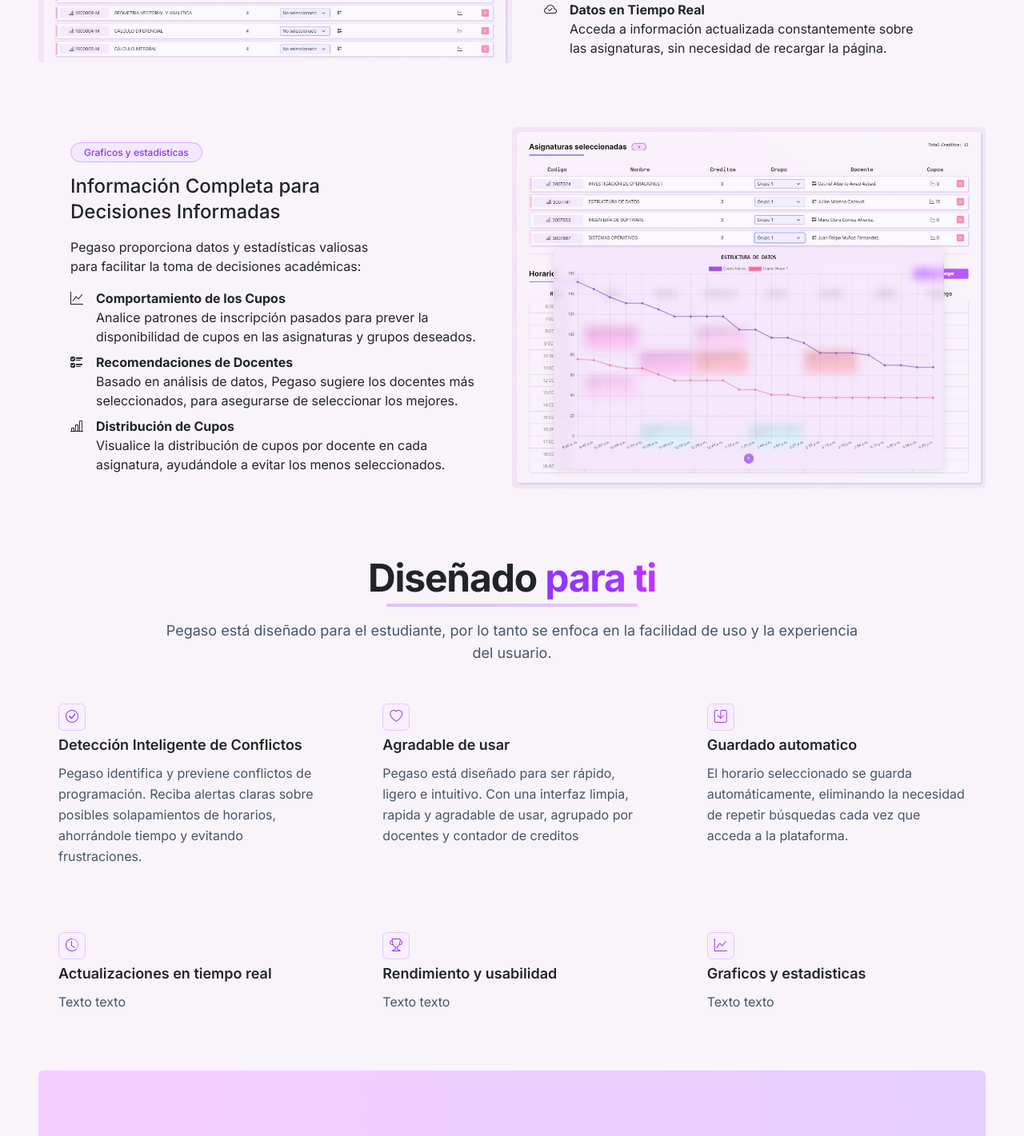
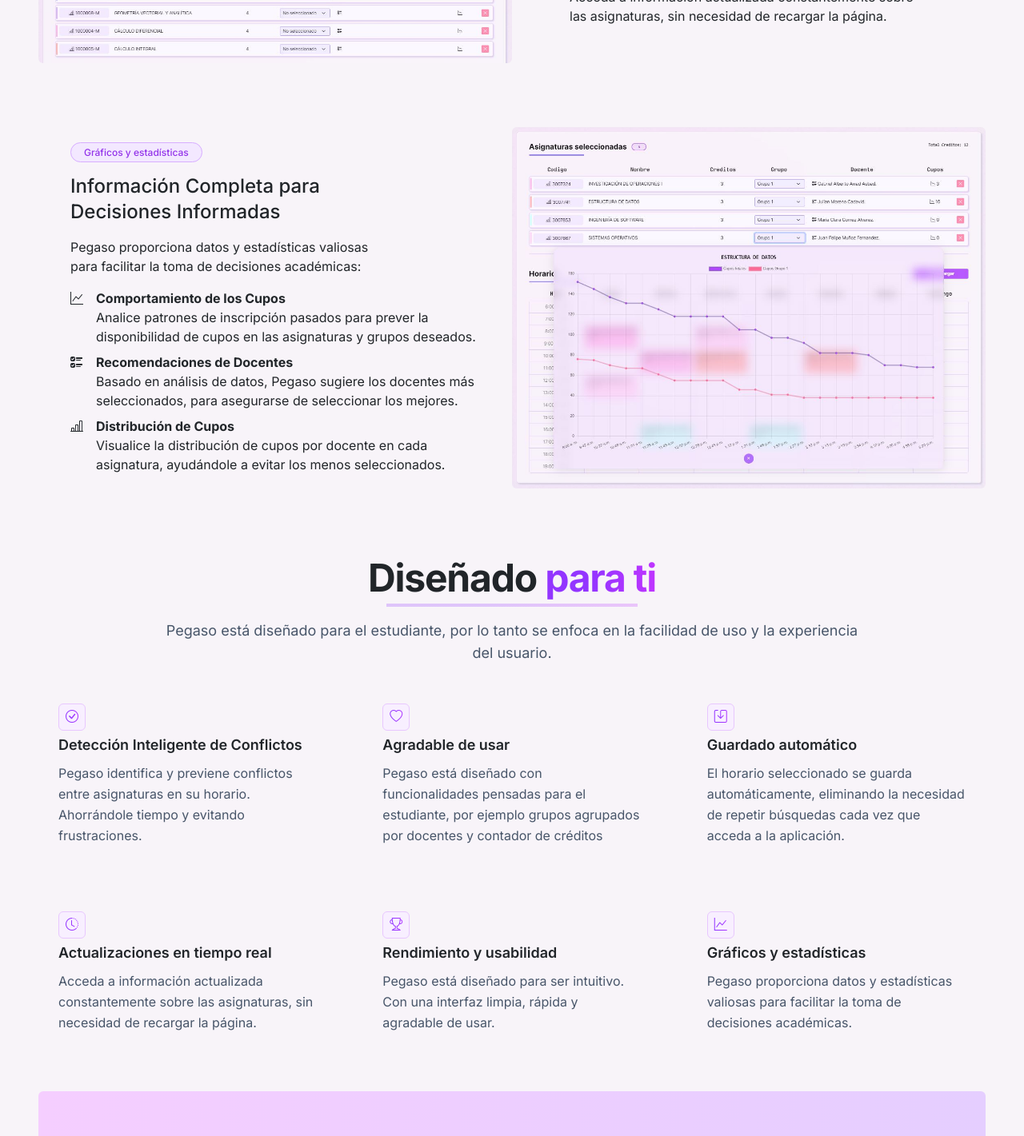
Before and after one commit to kblandonv/pegaso, a SvelteKit app: page / in a window 1280 px wide. Shown: the part 1330-2751 px from the top of the page at 80% size. Built offline with nearby package versions, Linux system fonts and the light colour scheme.

Commit message:
improve copywritting

```diff
--- a/src/routes/+page.svelte
+++ b/src/routes/+page.svelte
@@ -11,7 +11,7 @@
 </script>
 
 <svelte:head>
-	<title>Pegaso | Buscador Cursos</title>
+	<title>Pegaso | Buscador de Cursos</title>
 	<meta name="description" content="Sia creado por imlargo" />
 </svelte:head>
 
@@ -29,7 +29,7 @@
 				<hr class="hr-small" />
 				<p class="mt-3 text-center text-lg text-slate-600 [text-wrap:pretty]">
 					Pegaso va más allá de la creación de horarios. Gracias a su conjunto de herramientas,
-					ofrece una experiencia agradable y completa a los estudiantes
+					ofrece una experiencia agradable y completa a los estudiantes.
 				</p>
 			</div>
 
@@ -45,14 +45,14 @@
 					</div>
 
 					<div class="col-span-1 max-w-lg">
-						<FeatureBadge>Rapido y completo</FeatureBadge>
+						<FeatureBadge>Rápido y completo</FeatureBadge>
 
-						<h3 class="mt-3 text-2xl font-medium [text-wrap:balance]">Busquedas instantaneas</h3>
+						<h3 class="mt-3 text-2xl font-medium [text-wrap:balance]">Búsquedas instantáneas</h3>
 
 						<div class="mt-3 [text-wrap:balance]">
 							<p>
 								No más búsquedas manuales ni información desactualizada, experiencia de selección de
-								asignaturas rapida e instantanea.
+								asignaturas rápida e instantánea.
 							</p>
 
 							<div class="d-flex align-items-top mt-3 gap-3">
@@ -76,24 +76,13 @@
 									</p>
 								</div>
 							</div>
-
-							<div class="d-flex align-items-top mt-2 gap-3">
-								<i class="bi bi-cloud-check"></i>
-								<div>
-									<strong>Datos en Tiempo Real</strong>
-									<p>
-										Acceda a información actualizada constantemente sobre las asignaturas, sin
-										necesidad de recargar la página.
-									</p>
-								</div>
-							</div>
 						</div>
 					</div>
 				</div>
 
 				<div class="grid place-items-center py-10 md:grid-cols-2">
 					<div class="col-span-1 max-w-lg">
-						<FeatureBadge>Graficos y estadisticas</FeatureBadge>
+						<FeatureBadge>Gráficos y estadísticas</FeatureBadge>
 
 						<h3 class="mt-3 text-2xl font-medium [text-wrap:balance]">
 							Información Completa para Decisiones Informadas
@@ -170,8 +159,8 @@
 					<i slot="icon" class="bi bi-check-circle"></i>
 					<span slot="title">Detección Inteligente de Conflictos</span>
 					<span slot="content"
-						>Pegaso identifica y previene conflictos de programación. Reciba alertas claras sobre
-						posibles solapamientos de horarios, ahorrándole tiempo y evitando frustraciones.</span
+						>Pegaso identifica y previene conflictos entre asignaturas en su horario. Ahorrándole
+						tiempo y evitando frustraciones.</span
 					>
 				</FeatureCard>
 
@@ -179,57 +168,69 @@
 					<i slot="icon" class="bi bi-heart"></i>
 					<span slot="title">Agradable de usar</span>
 					<span slot="content"
-						>Pegaso está diseñado para ser rápido, ligero e intuitivo. Con una interfaz limpia,
-						rapida y agradable de usar, agrupado por docentes y contador de creditos</span
+						>Pegaso está diseñado con funcionalidades pensadas para el estudiante, por ejemplo
+						grupos agrupados por docentes y contador de créditos</span
 					>
 				</FeatureCard>
 
 				<FeatureCard>
 					<i slot="icon" class="bi bi-save"></i>
-					<span slot="title">Guardado automatico</span>
+					<span slot="title">Guardado automático</span>
 					<span slot="content"
 						>El horario seleccionado se guarda automáticamente, eliminando la necesidad de repetir
-						búsquedas cada vez que acceda a la plataforma.</span
+						búsquedas cada vez que acceda a la aplicación.</span
 					>
 				</FeatureCard>
 
 				<FeatureCard>
 					<i slot="icon" class="bi bi-clock-history"></i>
 					<span slot="title">Actualizaciones en tiempo real</span>
-					<span slot="content">Texto texto</span>
+					<span slot="content"
+						>Acceda a información actualizada constantemente sobre las asignaturas, sin necesidad de
+						recargar la página.</span
+					>
 				</FeatureCard>
 
 				<FeatureCard>
 					<i slot="icon" class="bi bi-trophy"></i>
 					<span slot="title">Rendimiento y usabilidad</span>
-					<span slot="content">Texto texto</span>
+					<span slot="content"
+						>Pegaso está diseñado para ser intuitivo. Con una interfaz limpia, rápida y agradable de
+						usar.</span
+					>
 				</FeatureCard>
 
 				<FeatureCard>
 					<i slot="icon" class="bi bi-graph-up"></i>
-					<span slot="title">Graficos y estadisticas</span>
-					<span slot="content">Texto texto</span>
+					<span slot="title">Gráficos y estadísticas</span>
+					<span slot="content"
+						>Pegaso proporciona datos y estadísticas valiosas para facilitar la toma de decisiones
+						académicas.</span
+					>
 				</FeatureCard>
 			</div>
 		</section>
 	</main>
 
-	<section class="inscribir d-flex justify-content-between align-items-center rounded py-20 px-5">
+	<section class="inscribir d-flex justify-content-between align-items-center rounded px-5 py-20">
 		<div class="cta">
 			<h1 class="text-4xl font-bold lg:text-5xl lg:tracking-tight">
-				<span>Listo para empezar?</span>
+				<span>¿Listo para empezar?</span>
 			</h1>
-			<p class="mt-3 text-lg text-slate-700 [text-wrap:pretty]">Pegaso es un proyecto personal desarrollado en su totalidad por una sola persona.<br>Si te ha gustado, considera hacer una donación. Tu apoyo contribuye al proyecto :3</p>
+			<p class="mt-3 text-lg text-slate-700 [text-wrap:pretty]">
+				Pegaso es un proyecto personal desarrollado en su totalidad por una sola persona.<br />Si te
+				ha gustado, considera hacer una donación. Tu apoyo contribuye al proyecto :3
+			</p>
 		</div>
 
-		<div class="d-flex gap-3 align-items-center">
-			<a href="/app" class="rounded-full px-6 py-2.5 font-medium text-center btn-primary">
+		<div class="d-flex align-items-center gap-3">
+			<a href="/app" class="btn-primary rounded-full px-6 py-2.5 text-center font-medium">
 				<i class="bi bi-heart-fill me-1"></i>
 				<span>Donar</span>
 			</a>
-			<a href="/app" class="rounded px-6 py-2.5 font-medium text-center btn-secondary">
+			<a href="/app" class="btn-secondary rounded px-6 py-2.5 text-center font-medium">
 				<span>Ir a la App</span>
-				<i class="ms-1 bi bi-arrow-right"></i>
+				<i class="bi bi-arrow-right ms-1"></i>
 			</a>
 		</div>
 	</section>
@@ -238,16 +239,14 @@
 </div>
 
 <style lang="scss">
-
 	.btn-primary {
-        background: linear-gradient(90deg, #a85cff 40%, rgba(198,92,255,1) 100%);
+		background: linear-gradient(90deg, #a85cff 40%, rgba(198, 92, 255, 1) 100%);
 		color: white;
 
 		&:hover {
 			background: #983fff;
 		}
 	}
-
 
 	.resaltado {
 		background: linear-gradient(90deg, #9335ff 40%, #bf35ff 100%);
@@ -270,7 +269,7 @@
 	}
 
 	.inscribir {
-		background: linear-gradient(90deg, #f5ceff 0%, #E5CEFF 100%);
+		background: linear-gradient(90deg, #f5ceff 0%, #e5ceff 100%);
 	}
 
 	.cta {
```
Lines whose indentation alone changed are shown as unchanged.
